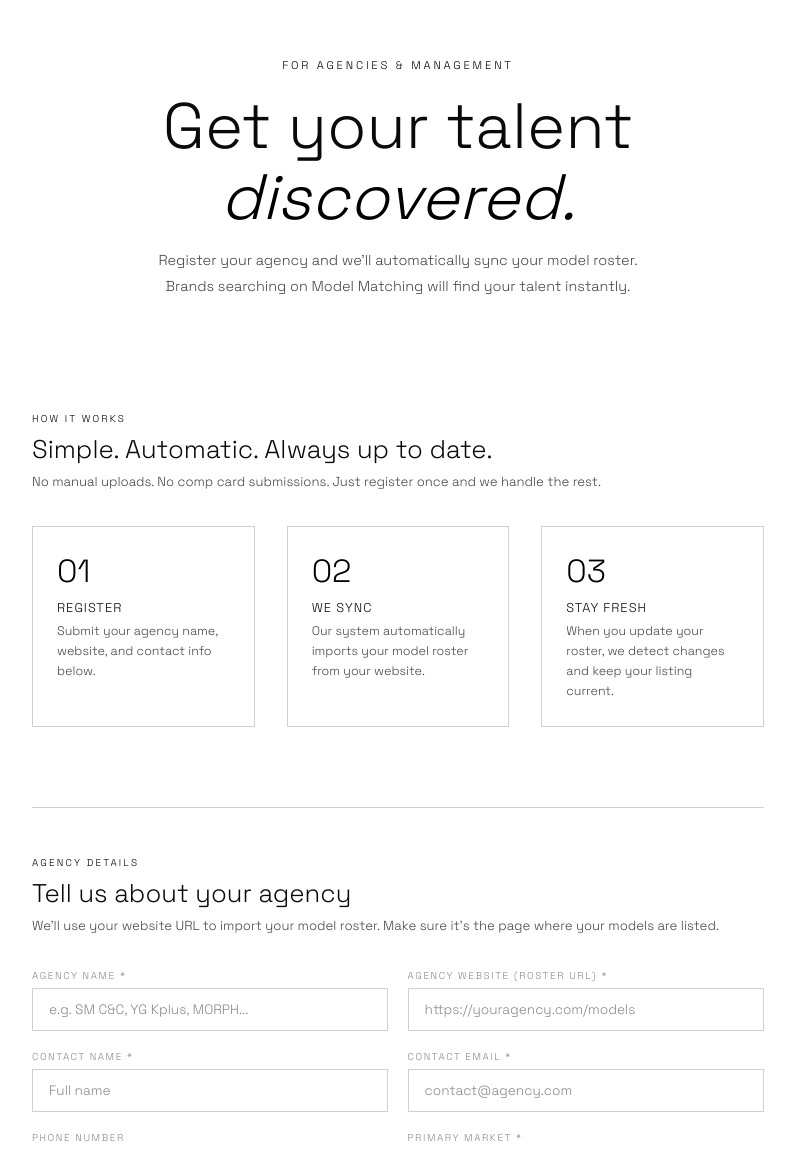
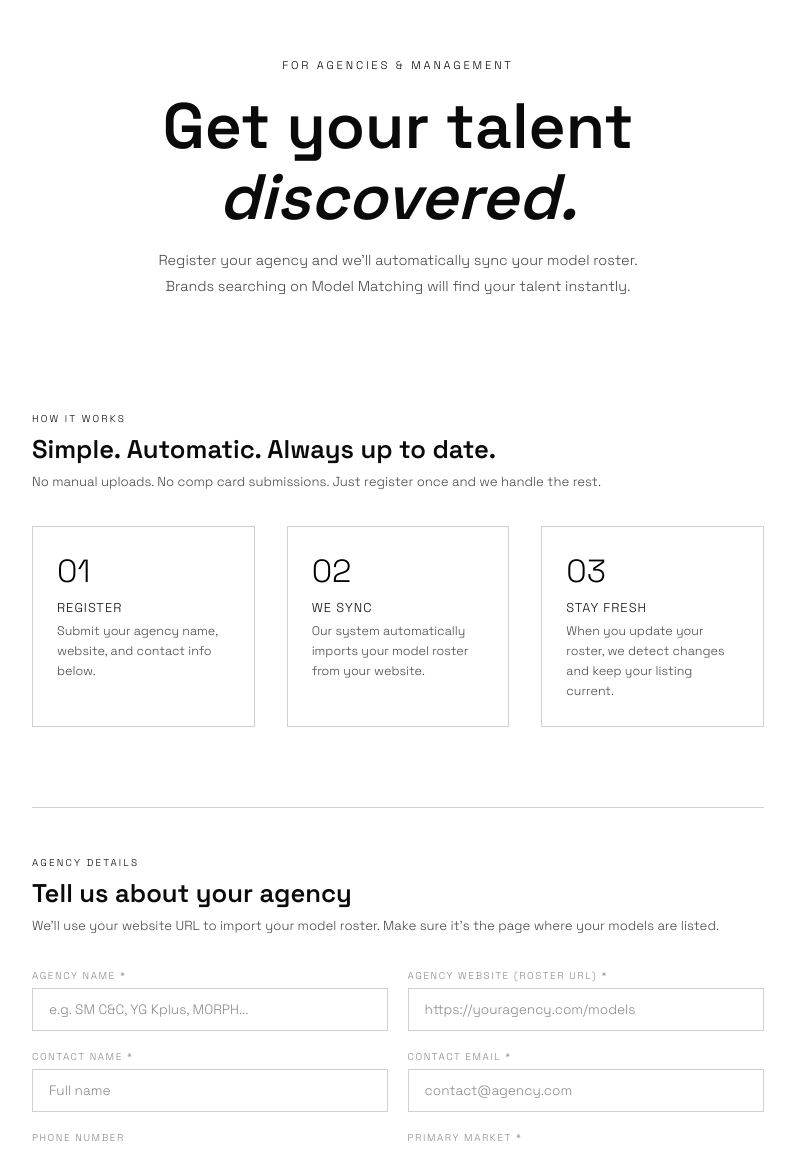
Before and after one commit to Jordansipsyboi/model-matching, a Flask app: page /list-models in a window 1280 px wide. Shown: the part 86-1235 px from the top of the page, without its empty margins (242-1037 px from the left). Run offline with Flask 3, Linux system fonts and the light colour scheme.

Commit message:
Bold all section titles across all pages, fix list-models font
https://claude.ai/code/session_0172ES7NTUN4JAHu6gAxk3Se

```diff
--- a/templates/find-models.html
+++ b/templates/find-models.html
@@ -66,7 +66,7 @@ nav { display: flex; align-items: center; justify-content: space-between; paddin
 .page:not(.results-open) .chip { padding: 0.5rem 1rem; font-size: 0.78rem; }
 .page:not(.results-open) .find-btn { max-width: 400px; margin: 1rem auto 0; display: block; }
 .page:not(.results-open) .reset-btn { max-width: 400px; margin: 0.5rem auto 0; display: block; }
-.sidebar-title { font-family: 'Space Grotesk', sans-serif; font-size: 2.2rem; font-weight: 300; margin-bottom: 0.4rem; }
+.sidebar-title { font-family: 'Space Grotesk', sans-serif; font-size: 2.2rem; font-weight: 700; margin-bottom: 0.4rem; }
 .sidebar-sub { font-size: 0.9rem; color: var(--gray-400); margin-bottom: 2rem; line-height: 1.5; }
 .page.results-open .sidebar-title { font-size: 1.4rem; }
 .page.results-open .sidebar-sub { font-size: 0.78rem; margin-bottom: 2rem; }
@@ -189,7 +189,7 @@ input[type=range] { width: 100%; accent-color: var(--black); height: 2px; margin
 
 /* EMPTY STATE */
 .empty-state { text-align: center; padding: 5rem 2rem; grid-column: 1/-1; }
-.empty-title { font-family: 'Space Grotesk', sans-serif; font-size: 1.8rem; font-weight: 300; margin-bottom: 0.5rem; }
+.empty-title { font-family: 'Space Grotesk', sans-serif; font-size: 1.8rem; font-weight: 700; margin-bottom: 0.5rem; }
 .empty-sub { font-size: 0.85rem; color: var(--gray-400); }
 
 /* MODAL */
--- a/templates/index.html
+++ b/templates/index.html
@@ -197,7 +197,7 @@
     gap: 3rem; align-items: center; max-width: 800px; margin: 0 auto; text-align: center;
   }
   .problem-label { font-size: 0.65rem; letter-spacing: 0.25em; text-transform: uppercase; color: var(--accent); margin-bottom: 1.5rem; }
-  .problem-title { font-family: 'Space Grotesk', sans-serif; font-size: clamp(2.2rem, 4vw, 3.5rem); font-weight: 300; line-height: 1.15; margin-bottom: 2rem; }
+  .problem-title { font-family: 'Space Grotesk', sans-serif; font-size: clamp(2.2rem, 4vw, 3.5rem); font-weight: 700; line-height: 1.15; margin-bottom: 2rem; }
   .problem-title em { font-style: italic; color: var(--accent); }
   .problem-text { font-size: 0.95rem; color: var(--gray-600); line-height: 1.8; margin-bottom: 1.5rem; }
   .problem-card { background: var(--black); color: var(--white); padding: 3rem; position: relative; overflow: hidden; }
@@ -212,7 +212,7 @@
   .how-inner { max-width: 1200px; margin: 0 auto; }
   .how-header { display: flex; align-items: flex-end; justify-content: space-between; margin-bottom: 5rem; gap: 2rem; flex-wrap: wrap; }
   .how-label { font-size: 0.65rem; letter-spacing: 0.25em; text-transform: uppercase; color: var(--accent); margin-bottom: 1rem; }
-  .how-title { font-family: 'Space Grotesk', sans-serif; font-size: clamp(2rem, 4vw, 3rem); font-weight: 300; line-height: 1.2; }
+  .how-title { font-family: 'Space Grotesk', sans-serif; font-size: clamp(2rem, 4vw, 3rem); font-weight: 700; line-height: 1.2; }
   .how-sub { font-size: 0.9rem; color: var(--gray-600); max-width: 300px; line-height: 1.7; text-align: right; }
   .steps { display: grid; grid-template-columns: repeat(3, 1fr); gap: 2px; }
   .step { background: var(--white); padding: 3rem 2.5rem; position: relative; transition: background 0.3s; }
@@ -229,7 +229,7 @@
   /* CTA SECTION */
   .cta-section { padding: 8rem 4rem; text-align: center; max-width: 800px; margin: 0 auto; }
   .cta-label { font-size: 0.65rem; letter-spacing: 0.25em; text-transform: uppercase; color: var(--accent); margin-bottom: 1.5rem; }
-  .cta-title { font-family: 'Space Grotesk', sans-serif; font-size: clamp(2.5rem, 5vw, 4rem); font-weight: 300; line-height: 1.1; margin-bottom: 1.5rem; }
+  .cta-title { font-family: 'Space Grotesk', sans-serif; font-size: clamp(2.5rem, 5vw, 4rem); font-weight: 700; line-height: 1.1; margin-bottom: 1.5rem; }
   .cta-title em { font-style: italic; color: var(--accent); }
   .cta-text { font-size: 0.95rem; color: var(--gray-600); line-height: 1.8; margin-bottom: 3rem; }
   .cta-buttons { display: flex; gap: 1rem; justify-content: center; flex-wrap: wrap; }
--- a/templates/list-models.html
+++ b/templates/list-models.html
@@ -31,8 +31,8 @@ nav {
 
 .hero { padding: 9rem 4rem 4rem; max-width: 860px; margin: 0 auto; text-align: center; }
 .hero-eyebrow { font-size: 0.7rem; letter-spacing: 0.25em; text-transform: uppercase; color: var(--accent); margin-bottom: 1.2rem; }
-.hero-title { font-family: 'Space Grotesk', sans-serif; font-size: clamp(2.5rem, 5vw, 4rem); font-weight: 300; line-height: 1.1; margin-bottom: 1rem; }
-.hero-title em { font-style: italic; color: var(--accent); }
+.hero-title { font-family: 'Space Grotesk', sans-serif; font-size: clamp(2.5rem, 5vw, 4rem); font-weight: 700; line-height: 1.1; margin-bottom: 1rem; }
+.hero-title em { font-style: italic; font-weight: 700; }
 .hero-sub { font-size: 0.9rem; color: var(--gray-600); line-height: 1.8; max-width: 520px; margin: 0 auto; }
 
 .page { max-width: 860px; margin: 0 auto; padding: 3rem 4rem 6rem; }
@@ -40,7 +40,7 @@ nav {
 .block { margin-bottom: 3rem; padding-bottom: 3rem; border-bottom: 1px solid var(--gray-200); }
 .block:last-of-type { border-bottom: none; }
 .block-label { font-size: 0.62rem; letter-spacing: 0.22em; text-transform: uppercase; color: var(--accent); margin-bottom: 0.5rem; }
-.block-title { font-family: 'Space Grotesk', sans-serif; font-size: 1.6rem; font-weight: 300; margin-bottom: 0.4rem; }
+.block-title { font-family: 'Space Grotesk', sans-serif; font-size: 1.6rem; font-weight: 700; margin-bottom: 0.4rem; }
 .block-sub { font-size: 0.82rem; color: var(--gray-600); line-height: 1.7; margin-bottom: 2rem; }
 
 .field-grid { display: grid; grid-template-columns: 1fr 1fr; gap: 1.2rem; margin-bottom: 1.2rem; }
@@ -76,7 +76,7 @@ nav {
 .success { display: none; text-align: center; padding: 5rem 2rem; }
 .success.show { display: block; animation: fadeUp 0.5s ease; }
 .success-icon { font-size: 2.5rem; margin-bottom: 1.5rem; color: var(--accent); }
-.success-title { font-family: 'Space Grotesk', sans-serif; font-size: 2.8rem; font-weight: 300; margin-bottom: 1rem; }
+.success-title { font-family: 'Space Grotesk', sans-serif; font-size: 2.8rem; font-weight: 700; margin-bottom: 1rem; }
 .success-title em { font-style: italic; color: var(--accent); }
 .success-sub { font-size: 0.88rem; color: var(--gray-600); line-height: 1.8; max-width: 460px; margin: 0 auto 2rem; }
 .btn-outline { border: 1px solid var(--black); color: var(--black); padding: 0.85rem 2rem; font-family: 'Space Grotesk', sans-serif; font-size: 0.78rem; letter-spacing: 0.12em; text-transform: uppercase; text-decoration: none; display: inline-block; transition: all 0.2s; }
```
